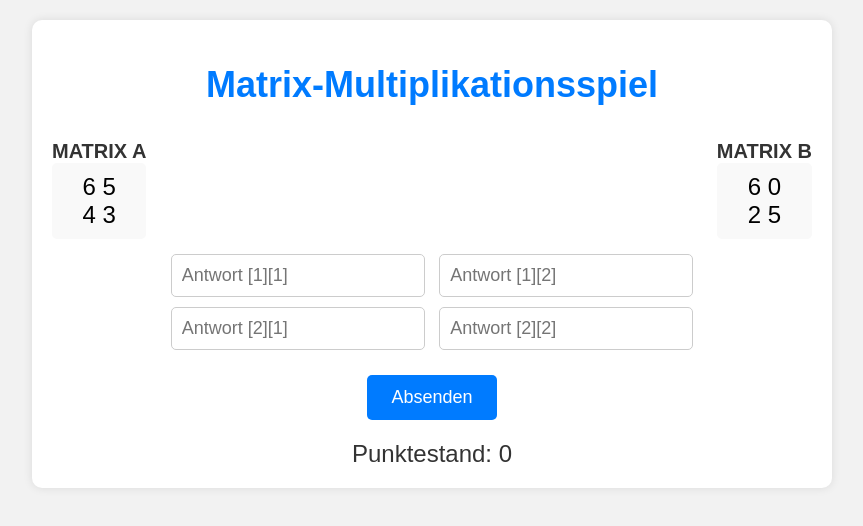
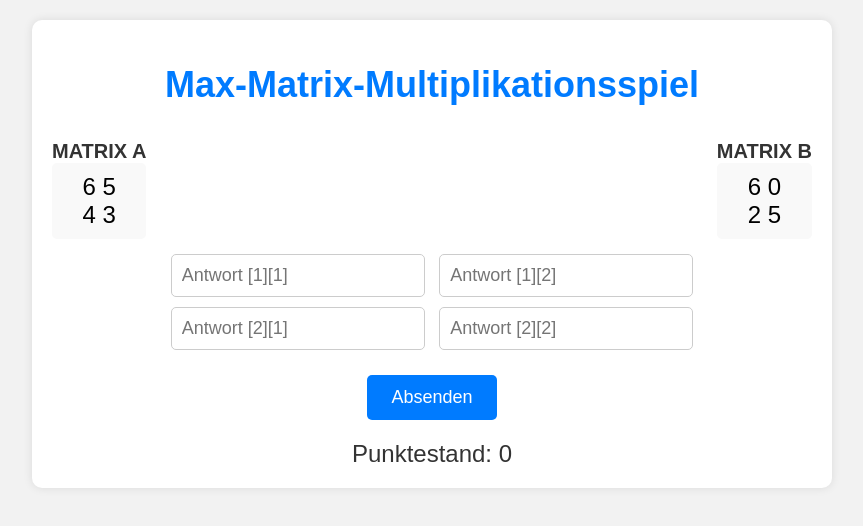
Before and after one commit to Max-42/MatGame, a plain HTML site: page index.html in a window 1280 px wide. Shown: the whole page, without its empty margins (208-1071 px from the left). Drawn offline with Linux system fonts and the light colour scheme.

Commit message:
Inserts alliteration based on @DerKernsen recommendation

```diff
--- a/index.html
+++ b/index.html
@@ -22,7 +22,7 @@
 
 <body>
     <div class="container">
-        <h1>Matrix-Multiplikationsspiel</h1>
+        <h1>Max-Matrix-Multiplikationsspiel</h1>
         <div class="matrix-container">
             <div>
                 <div class="matrix-label">Matrix A</div>
```
